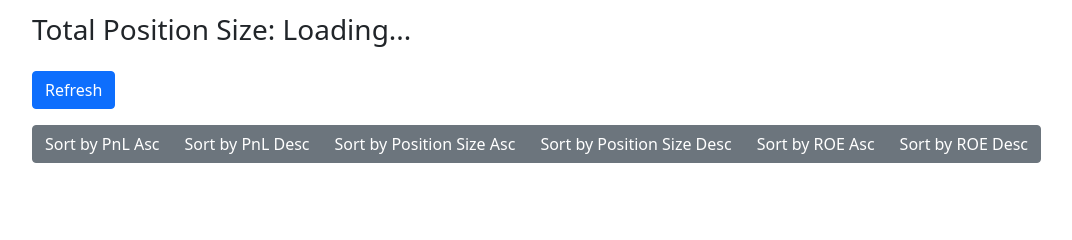
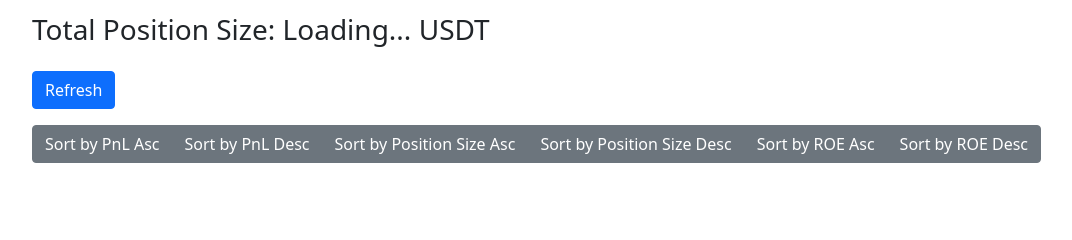
Before and after one commit to shivkumar0757/dcx_dashboard, a Django app: template positions/templates/positions/dashboard.html in a window 1280 px wide. Shown: the part 155-395 px from the top of the page, without its empty margins (62-1134 px from the left). Run offline with Django 5.2, Linux system fonts and the light colour scheme; the template is opened without the code that fills it, so the values that code supplies are empty.

Commit message:
update prefix - total pos size

```diff
--- a/positions/templates/positions/dashboard.html
+++ b/positions/templates/positions/dashboard.html
@@ -7,7 +7,7 @@
 <div class="container">
     <h1 class="mt-5">Welcome, {{ username }}</h1>
     <div class="mt-3">
-        <h3>Total Position Size: <span id="total-position-size">Loading...</span></h3>
+        <h3>Total Position Size: <span id="total-position-size">Loading...</span> USDT</h3>
     </div>
     <button id="refresh-button" class="btn btn-primary mt-3">Refresh</button>
     <div class="btn-group mt-3" role="group" aria-label="Sort buttons">
```
